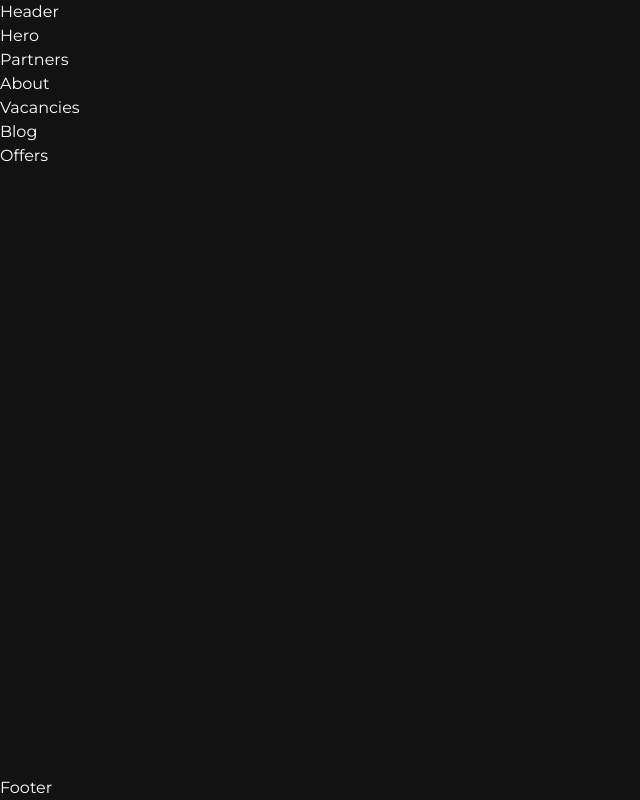
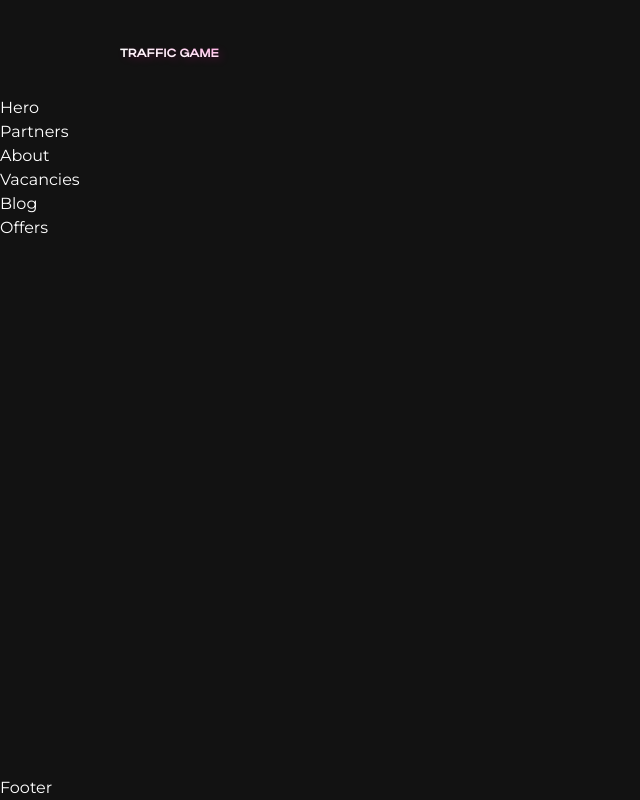
Before and after one commit to cyanidium-dev/traffic-game-frontend, a Next.js app: page /en in a window 1280 px wide. Shown: the whole page, without its empty margins (0-640 px from the left). Built offline with nearby package versions, Linux system fonts and the light colour scheme.

Commit message:
added logo

```diff
--- a/messages/en.json
+++ b/messages/en.json
@@ -1,6 +1,10 @@
 {
-  "HomePage": {
-    "title": "Hello world!",
-    "about": "Go to the about page"
+  "homePage": {},
+  "header": {
+    "logo": "Traffic game",
+    "home": "Главная",
+    "vacancies": "Вакансии",
+    "blog": "Блог",
+    "contacts": "Контакты"
   }
 }
--- a/messages/ru.json
+++ b/messages/ru.json
@@ -1,6 +1,10 @@
 {
-  "HomePage": {
-    "title": "Hello world!",
-    "about": "Go to the about page"
+  "homePage": {},
+  "header": {
+    "logo": "Traffic game",
+    "home": "Главная",
+    "vacancies": "Вакансии",
+    "blog": "Блог",
+    "contacts": "Контакты"
   }
 }
--- a/messages/uk.json
+++ b/messages/uk.json
@@ -1,6 +1,10 @@
 {
-  "HomePage": {
-    "title": "Hello world!",
-    "about": "Go to the about page"
+  "homePage": {},
+  "header": {
+    "logo": "Traffic game",
+    "home": "Главная",
+    "vacancies": "Вакансии",
+    "blog": "Блог",
+    "contacts": "Контакты"
   }
 }
--- a/src/app/[locale]/layout.tsx
+++ b/src/app/[locale]/layout.tsx
@@ -47,7 +47,7 @@ export default async function LocaleLayout({
       >
         <NextIntlClientProvider>
           <Header />
-          <main className="flex-1">{children}</main>
+          <main className="flex-1 pt-24">{children}</main>
           <Footer />
         </NextIntlClientProvider>
       </body>
--- a/src/components/shared/header/Header.tsx
+++ b/src/components/shared/header/Header.tsx
@@ -1,3 +1,12 @@
+import Container from "../container/Container";
+import Logo from "./Logo";
+
 export default function Header() {
-  return <header>Header</header>;
+  return (
+    <header className="fixed top-0 left-0 py-9 xl:py-10">
+      <Container>
+        <Logo />
+      </Container>
+    </header>
+  );
 }
--- /dev/null
+++ b/src/components/shared/header/Logo.tsx
@@ -0,0 +1,18 @@
+import { Link } from "@/i18n/navigation";
+import { useTranslations } from "next-intl";
+
+export default function Logo() {
+  const t = useTranslations("header");
+
+  return (
+    <Link
+      href="/"
+      className="font-actay text-[12px] font-bold uppercase leading-[0]
+    bg-gradient-to-tr from-white via-white to-[#FFB5E6]
+    bg-clip-text text-transparent
+    [text-shadow:3.508px_2.923px_8.916px_rgba(255,0,166,0.2)]"
+    >
+      {t("logo")}
+    </Link>
+  );
+}
```
